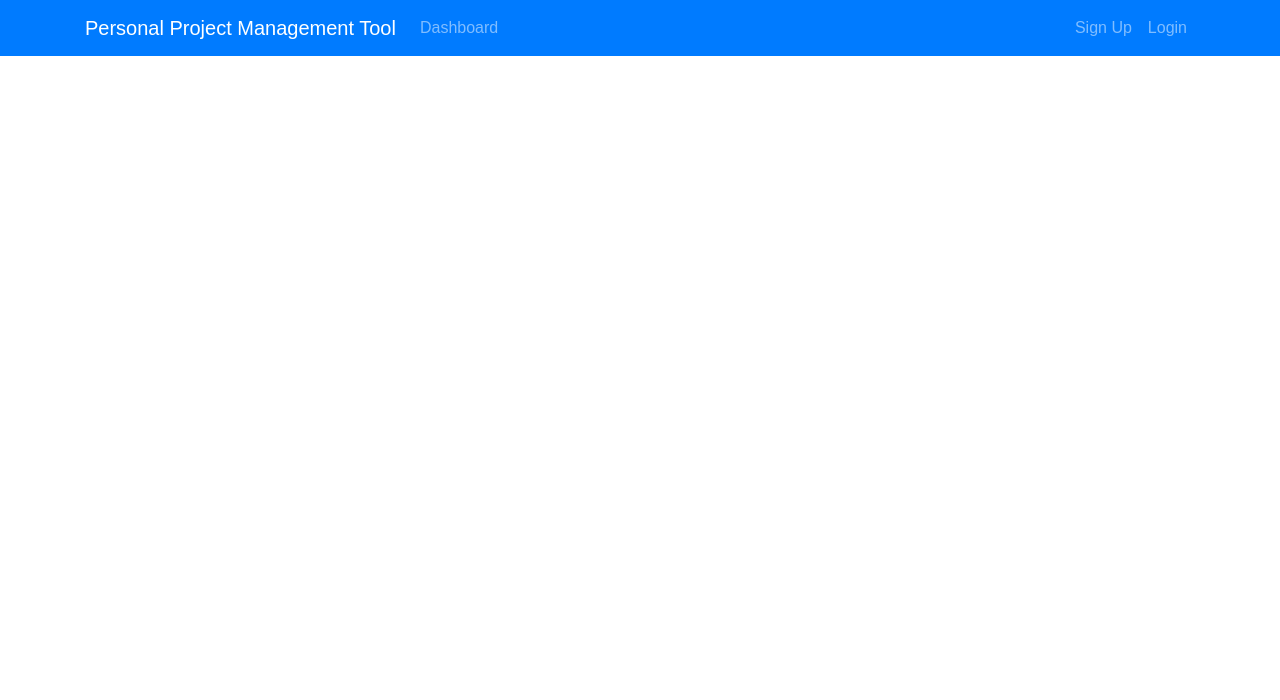
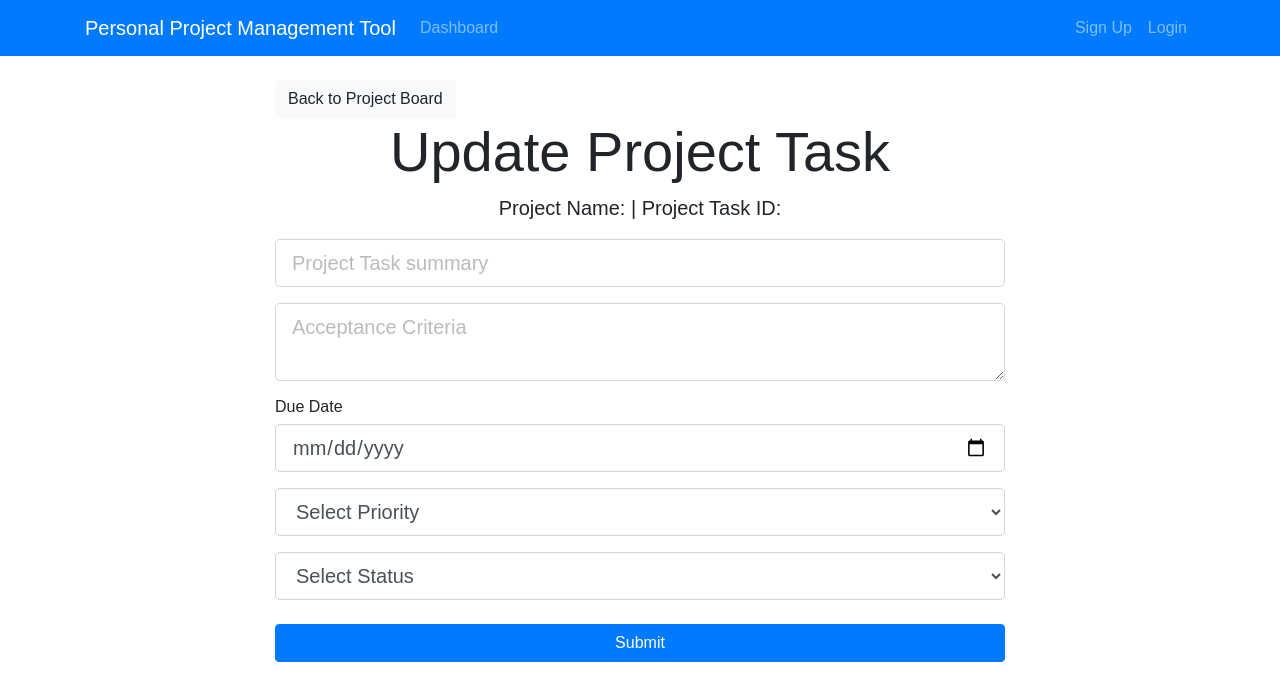
Before and after one commit to bhaskor-sarmah/PPMToolSpringBoot, a React (Create React App) app in the folder ppmtool-react-client/: page /updateProjectTask/1/1 in a window 1280 px wide. Shown: the top 700 px of the page. Built offline with nearby package versions, Linux system fonts and the light colour scheme; no server answers.

Commit message:
Completed react CRUD of project task. Next is security

```diff
--- a/ppmtool-react-client/src/App.js
+++ b/ppmtool-react-client/src/App.js
@@ -10,9 +10,10 @@
 import UpdateProject from './components/project/UpdateProject'
 import ProjectBoard from './components/ProjectBoard/ProjectBoard'
 import AddProjectTask from './components/ProjectBoard/ProjectTasks/AddProjectTask'
+import UpdateProjectTask from './components/ProjectBoard/ProjectTasks/UpdateProjectTask'
 
 class App extends Component {
-  render () {
+  render() {
     return (
       <Provider store={store}>
         <Router>
@@ -22,7 +23,16 @@
             <Route exact path='/addProject' component={AddProject} />
             <Route exact path='/updateProject/:id' component={UpdateProject} />
             <Route exact path='/projectBoard/:id' component={ProjectBoard} />
-            <Route exact path='/addProjectTask/:id' component={AddProjectTask} />
+            <Route
+              exact
+              path='/addProjectTask/:id'
+              component={AddProjectTask}
+            />
+            <Route
+              exact
+              path='/updateProjectTask/:backlog_id/:pt_id'
+              component={UpdateProjectTask}
+            />
           </div>
         </Router>
       </Provider>
--- a/ppmtool-react-client/src/components/ProjectBoard/Backlog.js
+++ b/ppmtool-react-client/src/components/ProjectBoard/Backlog.js
@@ -13,13 +13,13 @@
     let doneItems = []
     for (let i = 0; i < tasks.length; i++) {
       if (tasks[i].props.project_task.status === 'IN_PROGRESS') {
-        todoItems.push(tasks[i])
+        inProgressItems.push(tasks[i])
       }
       if (tasks[i].props.project_task.status === 'DONE') {
-        inProgressItems.push(tasks[i])
+        doneItems.push(tasks[i])
       }
       if (tasks[i].props.project_task.status === 'TO_DO') {
-        doneItems.push(tasks[i])
+        todoItems.push(tasks[i])
       }
     }
 
--- a/ppmtool-react-client/src/components/ProjectBoard/ProjectBoard.js
+++ b/ppmtool-react-client/src/components/ProjectBoard/ProjectBoard.js
@@ -7,6 +7,18 @@
 
 class ProjectBoard extends Component {
   //constructor to handle errors
+  constructor() {
+    super()
+    this.state = {
+      errors: {}
+    }
+  }
+
+  componentWillReceiveProps(nextProps) {
+    if (nextProps.errors) {
+      this.setState({ errors: nextProps.errors })
+    }
+  }
 
   componentDidMount() {
     const { id } = this.props.match.params
@@ -16,6 +28,33 @@
   render() {
     const { id } = this.props.match.params
     const { project_tasks } = this.props.backlog
+
+    const { errors } = this.state
+
+    let BoardContent
+
+    const boardAlgorithm = (errors, project_tasks) => {
+      if (project_tasks.length < 1) {
+        if (errors.message) {
+          return (
+            <div className='alert alert-danger text-center' role='alert'>
+              {errors.message}
+            </div>
+          )
+        } else {
+          return (
+            <div className='alert alert-danger text-center' role='alert'>
+              No Project Tasks on this Board
+            </div>
+          )
+        }
+      } else {
+        return <Backlog project_tasks_prop={project_tasks} />
+      }
+    }
+
+    BoardContent = boardAlgorithm(errors, project_tasks)
+
     return (
       <div className='container'>
         <Link to={`/addProjectTask/${id}`} className='btn btn-primary mb-3'>
@@ -23,7 +62,7 @@
         </Link>
         <br />
         <hr />
-        <Backlog project_tasks_prop={project_tasks} />
+        {BoardContent}
       </div>
     )
   }
@@ -31,11 +70,13 @@
 
 ProjectBoard.propTypes = {
   backlog: PropTypes.object.isRequired,
-  getBacklog: PropTypes.func.isRequired
+  getBacklog: PropTypes.func.isRequired,
+  errors: PropTypes.object.isRequired
 }
 
 const mapStateToProps = state => ({
-  backlog: state.backlog
+  backlog: state.backlog,
+  errors: state.errors
 })
 
 export default connect(
--- a/ppmtool-react-client/src/components/ProjectBoard/ProjectTasks/UpdateProjectTask.js
+++ b/ppmtool-react-client/src/components/ProjectBoard/ProjectTasks/UpdateProjectTask.js
@@ -0,0 +1,207 @@
+import React, { Component } from 'react'
+import { connect } from 'react-redux'
+import classnames from 'classnames'
+import {
+  getProjectTask,
+  updateProjectTask
+} from '../../../actions/BacklogActions'
+import PropTypes from 'prop-types'
+import { Link } from 'react-router-dom'
+
+class UpdateProjectTask extends Component {
+  constructor() {
+    super()
+
+    this.state = {
+      id: '',
+      projectSequence: '',
+      summary: '',
+      acceptanceCriteria: '',
+      status: '',
+      priority: '',
+      dueDate: '',
+      projectIdentifier: '',
+      created_At: '',
+      errors: {}
+    }
+
+    this.onChange = this.onChange.bind(this)
+
+    this.onSubmit = this.onSubmit.bind(this)
+  }
+
+  componentDidMount() {
+    const { backlog_id, pt_id } = this.props.match.params
+    this.props.getProjectTask(backlog_id, pt_id, this.props.history)
+  }
+
+  componentWillReceiveProps(nextProps) {
+    if (nextProps.errors) {
+      this.setState({
+        errors: nextProps.errors
+      })
+    }
+
+    const {
+      id,
+      projectSequence,
+      summary,
+      acceptanceCriteria,
+      status,
+      priority,
+      dueDate,
+      projectIdentifier,
+      created_At
+    } = nextProps.project_task
+
+    this.setState({
+      id,
+      projectSequence,
+      summary,
+      acceptanceCriteria,
+      status,
+      priority,
+      dueDate,
+      projectIdentifier,
+      created_At
+    })
+  }
+
+  onChange(e) {
+    this.setState({ [e.target.name]: e.target.value })
+  }
+
+  onSubmit(e) {
+    e.preventDefault()
+    const updateProjectTask = {
+      id: this.state.id,
+      projectSequence: this.state.projectSequence,
+      summary: this.state.summary,
+      acceptanceCriteria: this.state.acceptanceCriteria,
+      status: this.state.status,
+      priority: this.state.priority,
+      dueDate: this.state.dueDate,
+      projectIdentifier: this.state.projectIdentifier,
+      created_At: this.state.created_At
+    }
+
+    // console.log(UpdateProjectTask)
+
+    this.props.updateProjectTask(
+      this.state.projectIdentifier,
+      this.state.projectSequence,
+      updateProjectTask,
+      this.props.history
+    )
+  }
+
+  render() {
+    const { errors } = this.state
+    return (
+      <div className='add-PBI'>
+        <div className='container'>
+          <div className='row'>
+            <div className='col-md-8 m-auto'>
+              <Link
+                to={`/projectBoard/${this.state.projectIdentifier}`}
+                className='btn btn-light'
+              >
+                Back to Project Board
+              </Link>
+              <h4 className='display-4 text-center'>Update Project Task</h4>
+              <p className='lead text-center'>
+                Project Name: {this.state.projectIdentifier} | Project Task ID:{' '}
+                {this.state.projectSequence}
+              </p>
+              <form onSubmit={this.onSubmit}>
+                <div className='form-group'>
+                  <input
+                    type='text'
+                    className={classnames('form-control form-control-lg', {
+                      'is-invalid': errors.summary
+                    })}
+                    name='summary'
+                    placeholder='Project Task summary'
+                    value={this.state.summary}
+                    onChange={this.onChange}
+                  />
+                  {errors.summary && (
+                    <div className='invalid-feedback'>{errors.summary}</div>
+                  )}
+                </div>
+                <div className='form-group'>
+                  <textarea
+                    className='form-control form-control-lg'
+                    placeholder='Acceptance Criteria'
+                    name='acceptanceCriteria'
+                    value={this.state.acceptanceCriteria}
+                    onChange={this.onChange}
+                  ></textarea>
+                </div>
+                <h6>Due Date</h6>
+                <div className='form-group'>
+                  <input
+                    type='date'
+                    className='form-control form-control-lg'
+                    name='dueDate'
+                    value={this.state.dueDate}
+                    onChange={this.onChange}
+                  />
+                </div>
+                <div className='form-group'>
+                  <select
+                    className='form-control form-control-lg'
+                    name='priority'
+                    value={this.state.priority}
+                    onChange={this.onChange}
+                  >
+                    <option value={0}>Select Priority</option>
+                    <option value={1}>High</option>
+                    <option value={2}>Medium</option>
+                    <option value={3}>Low</option>
+                  </select>
+                </div>
+
+                <div className='form-group'>
+                  <select
+                    className='form-control form-control-lg'
+                    name='status'
+                    value={this.state.status}
+                    onChange={this.onChange}
+                  >
+                    <option value=''>Select Status</option>
+                    <option value='TO_DO'>TO DO</option>
+                    <option value='IN_PROGRESS'>IN PROGRESS</option>
+                    <option value='DONE'>DONE</option>
+                  </select>
+                </div>
+
+                <input
+                  type='submit'
+                  className='btn btn-primary btn-block mt-4'
+                />
+              </form>
+            </div>
+          </div>
+        </div>
+      </div>
+    )
+  }
+}
+
+UpdateProjectTask.propTypes = {
+  getProjectTask: PropTypes.func.isRequired,
+  project_task: PropTypes.object.isRequired,
+  updateProjectTask: PropTypes.func.isRequired,
+  errors: PropTypes.object.isRequired
+}
+
+const mapStateToProps = state => ({
+  project_task: state.backlog.project_task,
+  errors: state.errors
+})
+
+export default connect(
+  mapStateToProps,
+  { getProjectTask, updateProjectTask }
+)(UpdateProjectTask)
--- a/ppmtool-react-client/src/reducers/backlogReducer.js
+++ b/ppmtool-react-client/src/reducers/backlogReducer.js
@@ -9,7 +9,7 @@
   project_task: {}
 }
 
-export default function (state = initalState, action) {
+export default function(state = initalState, action) {
   switch (action.type) {
     case GET_BACKLOG:
       return {
@@ -23,9 +23,10 @@
       }
     case DELETE_PROJECT_TASK:
       return {
-        ...state
-
-        // TO_DO
+        ...state,
+        project_tasks: state.project_tasks.filter(
+          project_task => project_task.projectSequence !== action.payload
+        )
       }
     default:
       return state
```
Also changed, not shown: ppmtool-react-client/src/actions/BacklogActions.js (+66 -2 lines), ppmtool-react-client/src/components/ProjectBoard/ProjectTasks/ProjectTasks.js (+35 -4 lines).
